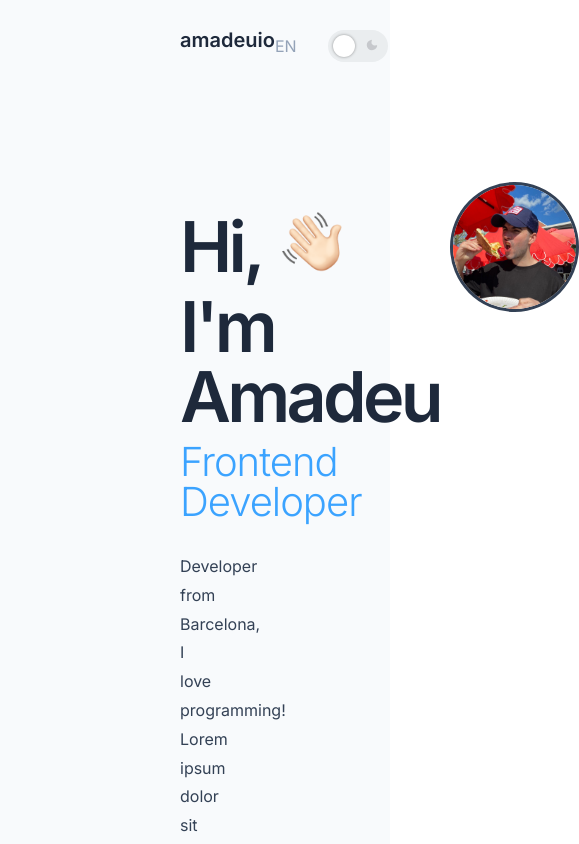
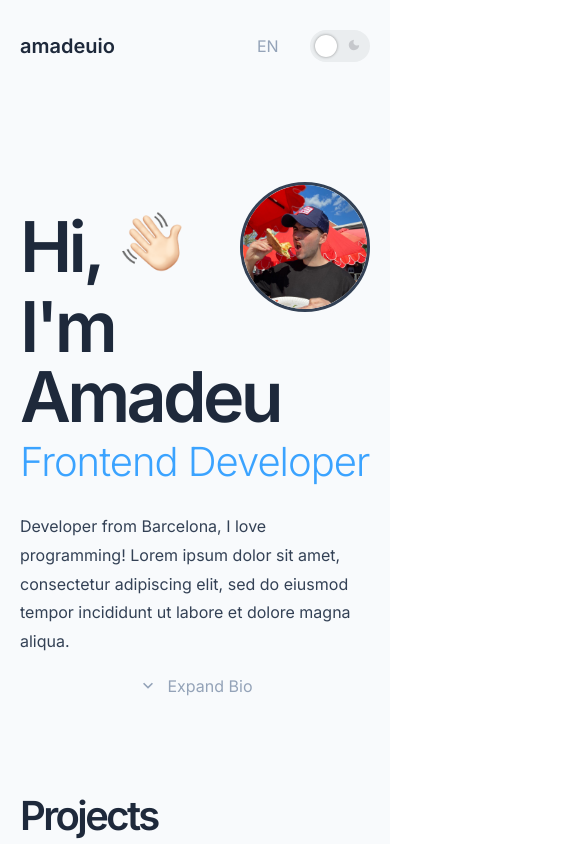
Before and after one commit to amadeuio/portfolio, a React (Vite) app: page / in a window 390 px wide. Shown: the top 844 px of the page, 579 px wide, since content can reach past the window. Built offline with nearby package versions, Linux system fonts and the light colour scheme.

Commit message:
Add responsiveness and profile picture

```diff
--- a/src/App.module.scss
+++ b/src/App.module.scss
@@ -28,6 +28,16 @@
   color: var(--color-800);
   background-color: var(--color-50);
   transition: background-color 0.2s;
+  @include flex-column;
+  align-items: center;
+  padding: 0 20px;
+  overflow-x: hidden; /* hack */
+
+  .content {
+    max-width: 1060px;
+    @include flex-column;
+    gap: 100px;
+  }
 
   * {
     box-sizing: border-box;
@@ -67,20 +77,3 @@
     letter-spacing: -1px;
   }
 }
-
-#root {
-  @include flex-column;
-}
-
-svg {
-  width: 20px;
-  height: 20px;
-}
-
-.content {
-  @include flex-column;
-  padding: 180px;
-  padding-bottom: 80px;
-  padding-top: 120px;
-  gap: 100px;
-}
--- a/src/App.tsx
+++ b/src/App.tsx
@@ -12,14 +12,14 @@ const App = () => {
 
   return (
     <div className={`${styles.app} ${isNightMode ? styles.nightMode : ""}`}>
-      <Navbar />
       <div className={styles.content}>
+        <Navbar />
         <Intro />
         <Projects />
         <Skills />
         <Contact />
+        <Footer />
       </div>
-      <Footer />
     </div>
   );
 };
--- a/src/components/Contact/Contact.module.scss
+++ b/src/components/Contact/Contact.module.scss
@@ -38,5 +38,14 @@
         background-color: var(--color-300);
       }
     }
+
+    @media screen and (max-width: 791px) {
+      justify-content: center;
+      gap: 20px;
+    }
+
+    @media screen and (max-width: 360px) {
+      gap: 0px;
+    }
   }
 }
--- a/src/components/Footer/Footer.module.scss
+++ b/src/components/Footer/Footer.module.scss
@@ -1,7 +1,7 @@
 @import "../../globalStyles/mixins";
 
 .footer {
-  padding: 30px 120px;
+  padding: 27px 0;
   display: flex;
   align-items: center;
   justify-content: center;
@@ -9,7 +9,12 @@
   font-size: 14px;
   color: var(--color-400);
 
-  .sourceCode {
+  .credits {
+    text-align: center;
+    line-height: 1.5;
+  }
+
+  .portfolioRepo {
     color: var(--color-highlight);
     display: flex;
     align-items: center;
@@ -25,4 +30,9 @@
       stroke: var(--color-highlight);
     }
   }
+
+  @media screen and (max-width: 791px) {
+    gap: 20px;
+    flex-direction: column;
+  }
 }
--- a/src/components/Footer/Footer.tsx
+++ b/src/components/Footer/Footer.tsx
@@ -17,7 +17,7 @@ const Footer = () => {
 
       <a
         href="https://github.com/amadeuio"
-        className={styles.sourceCode}
+        className={styles.portfolioRepo}
         target="_blank"
         rel="noopener noreferrer">
         <GitHubIcon className={styles.gitHubIcon} />
--- a/src/components/Intro/Intro.module.scss
+++ b/src/components/Intro/Intro.module.scss
@@ -5,21 +5,22 @@
   gap: 30px;
 
   .profile {
-    display: flex;
+    max-width: 500px;
+
+    @include flex-column;
     gap: 10px;
 
-    .profileInfo {
-      @include flex-column;
-      gap: 10px;
-
-      .hand {
-        margin-left: 20px;
-        height: 60px;
-      }
+    .hand {
+      margin-left: 20px;
+      height: 60px;
     }
 
+    position: relative;
+
     .profilePic {
-      transform: translateY(-30px);
+      position: absolute;
+      right: 0;
+      top: -30px;
       width: 130px;
       height: 130px;
       border-radius: 100%;
@@ -34,6 +35,10 @@
       @include flex-column;
       padding-top: 30px;
       gap: 30px;
+    }
+
+    @media screen and (max-width: 791px) {
+      width: 100%;
     }
   }
 
@@ -53,6 +58,8 @@
       gap: 10px;
 
       .expandIcon {
+        width: 20px;
+        height: 20px;
         fill: var(--color-400);
       }
     }
--- a/src/components/Intro/Intro.tsx
+++ b/src/components/Intro/Intro.tsx
@@ -16,14 +16,12 @@ const Intro = () => {
   return (
     <div className={styles.intro}>
       <div className={styles.profile}>
-        <div className={styles.profileInfo}>
         <h1>
           {hi[lang]},
           <img className={styles.hand} src="images/waving-hand-emoji.png" />
         </h1>
         <h1>{name[lang]}</h1>
         <h4>{profession[lang]}</h4>
-        </div>
         <img className={styles.profilePic} src="/images/profile-pic.jpg" />
       </div>
 
--- a/src/components/Navbar/Navbar.module.scss
+++ b/src/components/Navbar/Navbar.module.scss
@@ -1,11 +1,15 @@
 @import "../../globalStyles/mixins";
 
 .navbar {
-  padding: 30px 180px;
+  padding: 30px 0;
   display: flex;
   justify-content: space-between;
+  margin-bottom: 20px;
 
   .left {
+    display: flex;
+    align-items: center;
+
     .logo {
       font-size: 20px;
       font-weight: 600;
--- a/src/components/Projects/ProjectCard/ProjectCard.module.scss
+++ b/src/components/Projects/ProjectCard/ProjectCard.module.scss
@@ -4,7 +4,7 @@
   @include flex-column;
   gap: 17px;
   justify-content: space-between;
-  width: 330px;
+  max-width: 330px;
 
   .image {
     cursor: pointer;
@@ -46,6 +46,16 @@
   padding: 9px 20px;
   transition: background-color 0.1s ease, border-color 0.1s ease;
 
+  &:hover {
+    background-color: var(--color-300);
+    border-color: var(--color-300);
+  }
+
+  svg {
+    width: 20px;
+    height: 20px;
+  }
+
   .eyeIcon {
     fill: var(--color-800);
   }
@@ -53,9 +63,4 @@
   .gitHubIcon {
     stroke: var(--color-800);
   }
-
-  &:hover {
-    background-color: var(--color-300);
-    border-color: var(--color-300);
-  }
 }
--- a/src/components/Projects/Projects.module.scss
+++ b/src/components/Projects/Projects.module.scss
@@ -9,4 +9,8 @@
   display: flex;
   flex-wrap: wrap;
   gap: 30px;
+
+  @media screen and (max-width: 791px) {
+    justify-content: center;
+  }
 }
--- a/src/components/Skills/SkillsData/SkillsIcons.module.scss
+++ b/src/components/Skills/SkillsData/SkillsIcons.module.scss
@@ -1,21 +1,21 @@
 .icon {
   height: 18px;
-  width: auto;
+  width: 18px;
   fill: var(--color-800);
 
   &.css {
     height: 15px;
-    width: auto;
+    width: 15px;
   }
 
   &.restApi {
     height: 12px;
-    width: auto;
+    width: 12px;
   }
 
   &.dataStructures {
     width: 14px;
-    height: auto;
+    height: 14px;
   }
 }
 
```
Lines whose indentation alone changed are shown as unchanged.
